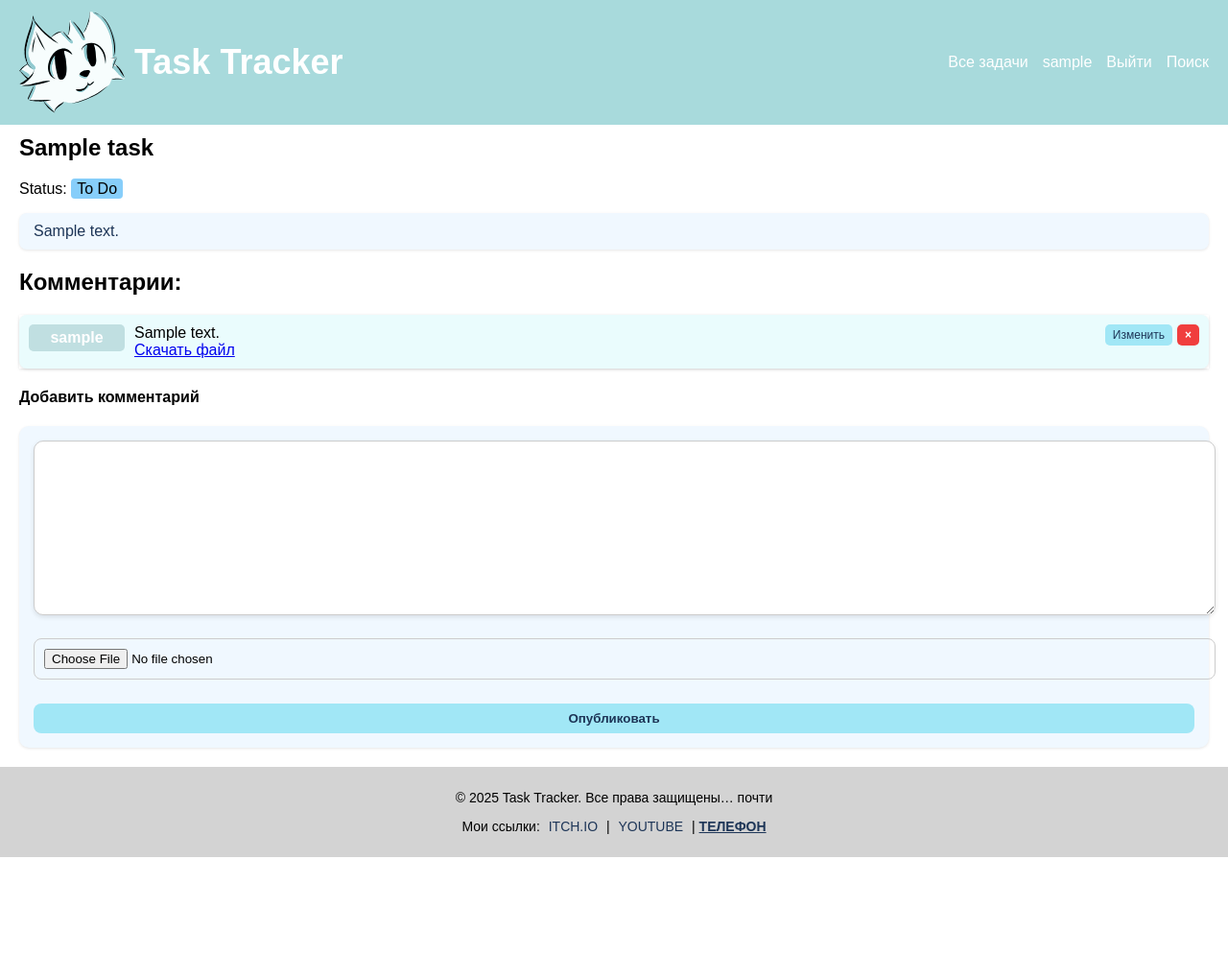
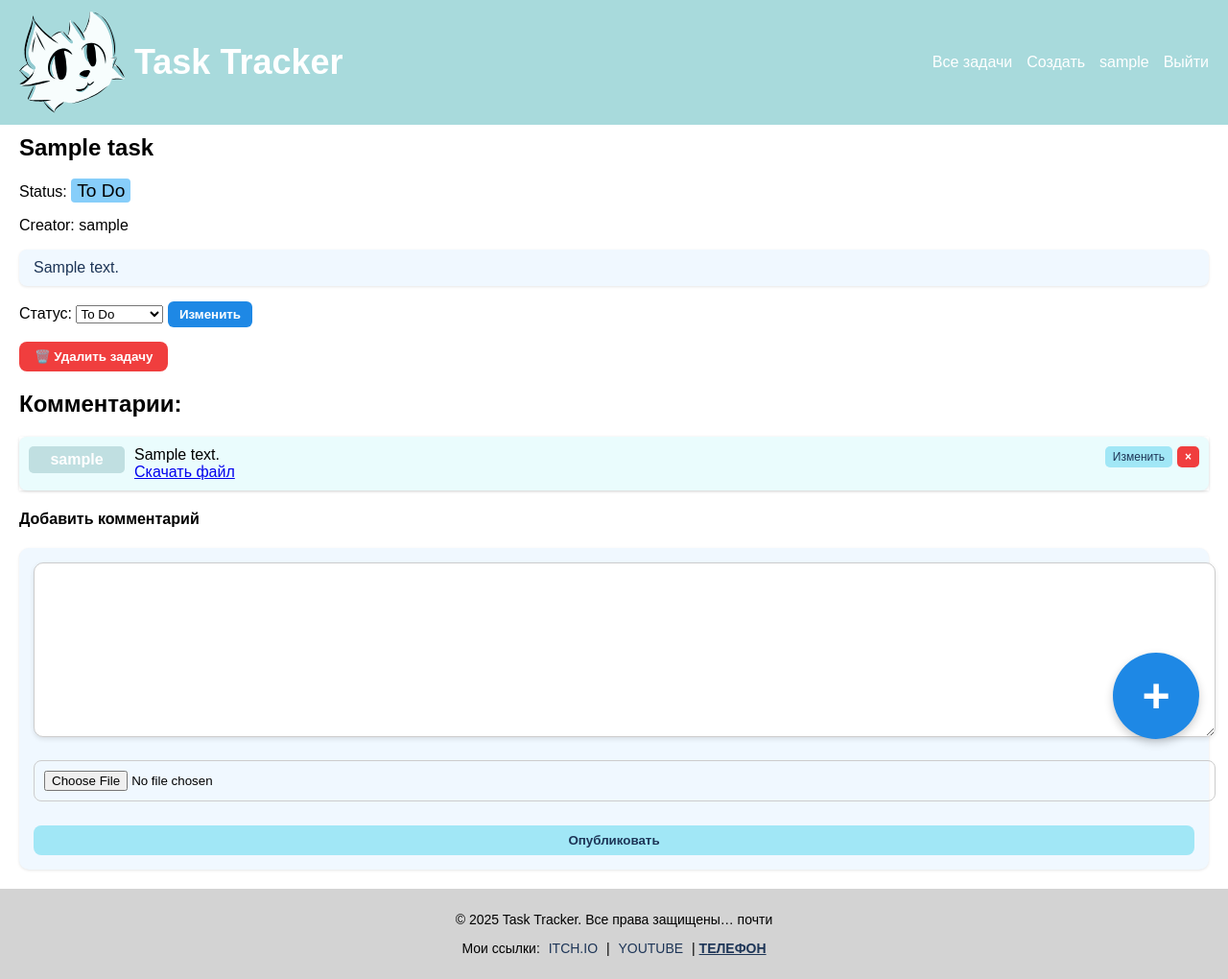
Before and after one commit to Andrei1290/Task_tracker, a Django app: page /1/ in a window 1280 px wide. Shown: the whole page at 96% size. Before the commit the page ends 893 px from the top, so only its background shows below. Run offline with Django 5.2, Linux system fonts and the light colour scheme; a user stored in the database is signed in; tables that the repository leaves empty hold one stand-in row (values such as "Sample post").

Commit message:
Пятый пуш. новые системы, новые вьюшки

```diff
--- a/static/css/styles.css
+++ b/static/css/styles.css
@@ -385,18 +385,21 @@ footer p a:hover, footer p .clickable:hover {
     color: black;
     padding: 2px 6px;
     border-radius: 4px;
+    font-size: 1.2rem;
 }
 .status-label.in_progress {
     background-color: darkcyan;
     color: black;
     padding: 2px 6px;
     border-radius: 4px;
+    font-size: 1.2rem;
 }
 .status-label.done {
     background-color: lightgreen;
     color: black;
     padding: 2px 6px;
     border-radius: 4px;
+    font-size: 1.2rem;
 }
 
 .task-desc {
@@ -595,3 +598,143 @@ footer p a:hover, footer p .clickable:hover {
 .add-comment .cancel-comment-btn:hover {
     background-color: #b3b3b3;
 }
+
+
+.floating-btn {
+    position: fixed;
+    bottom: 30px;
+    right: 30px;
+    background-color: #1e88e5;
+    color: white;
+    font-size: 50px;
+    font-weight: bold;
+    border-radius: 50%;
+    width: 90px;
+    height: 90px;
+    display: flex;
+    align-items: center;
+    justify-content: center;
+    text-decoration: none;
+    box-shadow: 0 4px 10px rgba(0,0,0,0.2);
+    transition: background-color 0.2s, transform 0.2s;
+    z-index: 2000;
+}
+
+.floating-btn:hover {
+    background-color: #1565c0;
+    transform: translateY(-2px);
+}
+
+
+.task-form-container {
+    max-width: 600px;
+    margin: 40px auto;
+    background: #f9f9f9;
+    padding: 30px;
+    border-radius: 15px;
+    box-shadow: 0 4px 12px rgba(0,0,0,0.15);
+}
+
+.task-form-container h2 {
+    text-align: center;
+    margin-bottom: 20px;
+    color: #1d3557;
+}
+
+.task-form .form-field {
+    margin-bottom: 15px;
+    display: flex;
+    flex-direction: column;
+}
+
+.task-form label {
+    margin-bottom: 5px;
+    font-weight: bold;
+    color: #333;
+}
+
+.task-form input,
+.task-form select,
+.task-form textarea {
+    width: 100%;
+    padding: 10px;
+    border-radius: 8px;
+    border: 1px solid #ccc;
+    font-size: 14px;
+    background: #fff;
+    transition: border 0.2s, box-shadow 0.2s;
+}
+
+.task-form input:focus,
+.task-form select:focus,
+.task-form textarea:focus {
+    outline: none;
+    border-color: #1e88e5;
+    box-shadow: 0 0 5px rgba(30,136,229,0.3);
+}
+
+.task-form button {
+    background: #1e88e5;
+    color: white;
+    padding: 10px 15px;
+    border: none;
+    border-radius: 8px;
+    cursor: pointer;
+    width: 100%;
+    font-size: 16px;
+    font-weight: bold;
+    transition: 0.3s;
+    margin-top: 10px;
+}
+
+.task-form button:hover {
+    background: #1565c0;
+}
+
+.complete-task-btn {
+    background-color: #2ecc71; /* зелёная */
+    color: white;
+    padding: 8px 16px;
+    border: none;
+    border-radius: 8px;
+    cursor: pointer;
+    font-weight: bold;
+    transition: background-color 0.2s, transform 0.2s;
+}
+
+.complete-task-btn:hover {
+    background-color: #27ae60;
+    transform: translateY(-1px);
+}
+
+.status-btn {
+    background-color: #1e88e5;
+    color: white;
+    padding: 6px 12px;
+    border: none;
+    border-radius: 6px;
+    cursor: pointer;
+    font-weight: bold;
+    transition: background-color 0.2s, transform 0.2s;
+}
+
+.status-btn:hover {
+    background-color: #1565c0;
+    transform: translateY(-1px);
+}
+
+.delete-task-btn {
+    background-color: #f03e3e;
+    color: white;
+    padding: 8px 16px;
+    border: none;
+    border-radius: 8px;
+    cursor: pointer;
+    font-weight: bold;
+    transition: background-color 0.2s, transform 0.2s;
+}
+
+.delete-task-btn:hover {
+    background-color: #c92a2a;
+    transform: translateY(-1px);
+}
--- a/task_tracker/urls.py
+++ b/task_tracker/urls.py
@@ -7,6 +7,8 @@ urlpatterns = [
     path('tast_create', views.TaskCreateView.as_view(), name='task-create'),
     path('update/<int:pk>/', views.TaskUpdateView.as_view(), name='task-update'),
     path('delete/<int:pk>/', views.TaskDeleteView.as_view(), name='task-delete'),
+    path("task/<int:pk>/complete/", views.TaskCompleteView.as_view(), name="task-complete"),
+    path("task/<int:pk>/update-status/", views.TaskUpdateStatusView.as_view(), name="task-update-status"),
     path('comment_update/<int:pk>/', views.CommentUpdateView.as_view(), name='comment-update'),
     path('comment_delete/<int:pk>/', views.CommentDeleteView.as_view(), name='comment-delete'),
     path('login', views.CustomLoginView.as_view(), name='login'),
--- a/task_tracker/views.py
+++ b/task_tracker/views.py
@@ -10,6 +10,11 @@ from django.contrib.auth.views import LoginView, LogoutView
 
 from django.contrib.auth.forms import UserCreationForm
 from django.views import generic
+
+from django.contrib.auth.decorators import login_required
+
+from django.views import View
+from django.shortcuts import get_object_or_404
 
 # Create your views here.
 
@@ -50,24 +55,46 @@ class TaskDetailView(DetailView):
             return redirect('task-detail', pk=comment.task.pk)
 
 
-class TaskCreateView(CreateView):
+class TaskCreateView(LoginRequiredMixin, CreateView):
     model = models.Task
-    success_url = reverse_lazy('tast-list')
+    form_class = TaskForm
+    template_name = "task_tracker/task_form.html"  # шаблон, где будет форма
+    success_url = reverse_lazy("task-list")  # после сохранения вернёт на список задач
 
     def form_valid(self, form):
-        form.instance.creator = self.request.user
+        form.instance.creator = self.request.user  # автор автоматически = текущий юзер
         return super().form_valid(form)
-
 
 class TaskUpdateView(LoginRequiredMixin, UserIsOwnerMixin, UpdateView):
     model = models.Task
     form_class = TaskForm
     success_url = reverse_lazy('task-list')
 
+class TaskCompleteView(LoginRequiredMixin, View):
+    def post(self, request, pk):
+        task = get_object_or_404(models.Task, pk=pk)
+        if task.creator != request.user:
+            raise PermissionDenied("Вы не автор этой задачи!")
+        task.status = "done"
+        task.save()
+        return redirect("task-detail", pk=task.pk)
+
+class TaskUpdateStatusView(LoginRequiredMixin, View):
+    def post(self, request, pk):
+        task = get_object_or_404(models.Task, pk=pk)
+        if task.creator != request.user:
+            raise PermissionDenied("Вы не автор этой задачи!")
+        new_status = request.POST.get("status")
+        if new_status in dict(models.Task.STATUS_CHOICES).keys():
+            task.status = new_status
+            task.save()
+        return redirect("task-detail", pk=task.pk)
 
 class TaskDeleteView(LoginRequiredMixin, UserIsOwnerMixin, DeleteView):
     model = models.Task
     success_url = reverse_lazy('task-list')
+
+
 
 class CommentUpdateView(UpdateView):
     model = models.Comment
--- a/templates/base.html
+++ b/templates/base.html
@@ -21,6 +21,8 @@
             <ul>
                 <li><a href="{% url 'task-list' %}" class="nav-btn" >Все задачи</a></li>
 
+                <li><a href="{% url 'task-create' %}" class="nav-btn">Создать</a></li>
+
                 {% if request.user.is_authenticated %}
                     <li>{{ request.user.username }}</li>
                     <li>
@@ -33,7 +35,6 @@
                     <li><a href="{% url 'login' %}" class="nav-btn">Логин</a></li>
                 {% endif %}
 
-                <li><a href="#" class="nav-btn">Поиск</a></li>
             </ul>
         </nav>
     </header>
@@ -42,6 +43,9 @@
     <main>
         {% block content %}{% endblock %}
     </main>
+
+    <a href="{% url 'task-create' %}" class="floating-btn">+</a>
+
 
     <footer>
         <p>© 2025 Task Tracker. Все права защищены… почти</p>
--- a/templates/task_tracker/task_detail.html
+++ b/templates/task_tracker/task_detail.html
@@ -10,7 +10,31 @@
     </span>
 </p>
 
+<p>Creator: {{ task.creator }}</p>
 <p class="task-desc">{{ task.description }}</p>
+
+{% if request.user == task.creator %}
+    <form method="post" action="{% url 'task-update-status' task.pk %}" style="margin-top:15px;">
+        {% csrf_token %}
+        <label for="status">Статус:</label>
+        <select name="status" id="status">
+            <option value="todo" {% if task.status == "todo" %}selected{% endif %}>To Do</option>
+            <option value="in_progress" {% if task.status == "in_progress" %}selected{% endif %}>In Progress</option>
+            <option value="done" {% if task.status == "done" %}selected{% endif %}>Done</option>
+        </select>
+        <button type="submit" class="status-btn">Изменить</button>
+    </form>
+{% endif %}
+
+{% if request.user == task.creator %}
+    <form method="post" action="{% url 'task-delete' task.pk %}" onsubmit="return confirm('Точно удалить задачу?');" style="margin-top:15px;">
+        {% csrf_token %}
+        <button type="submit" class="delete-task-btn">🗑️ Удалить задачу</button>
+    </form>
+{% endif %}
+
+
+
 <h2>Комментарии:</h2>
 
 <div class="comments">
```
Also changed, not shown: templates/task_tracker/task_form.html (+12 -5 lines), media/comments_media/1920x1080_wallpaper_16_9_white.jpeg (added).
